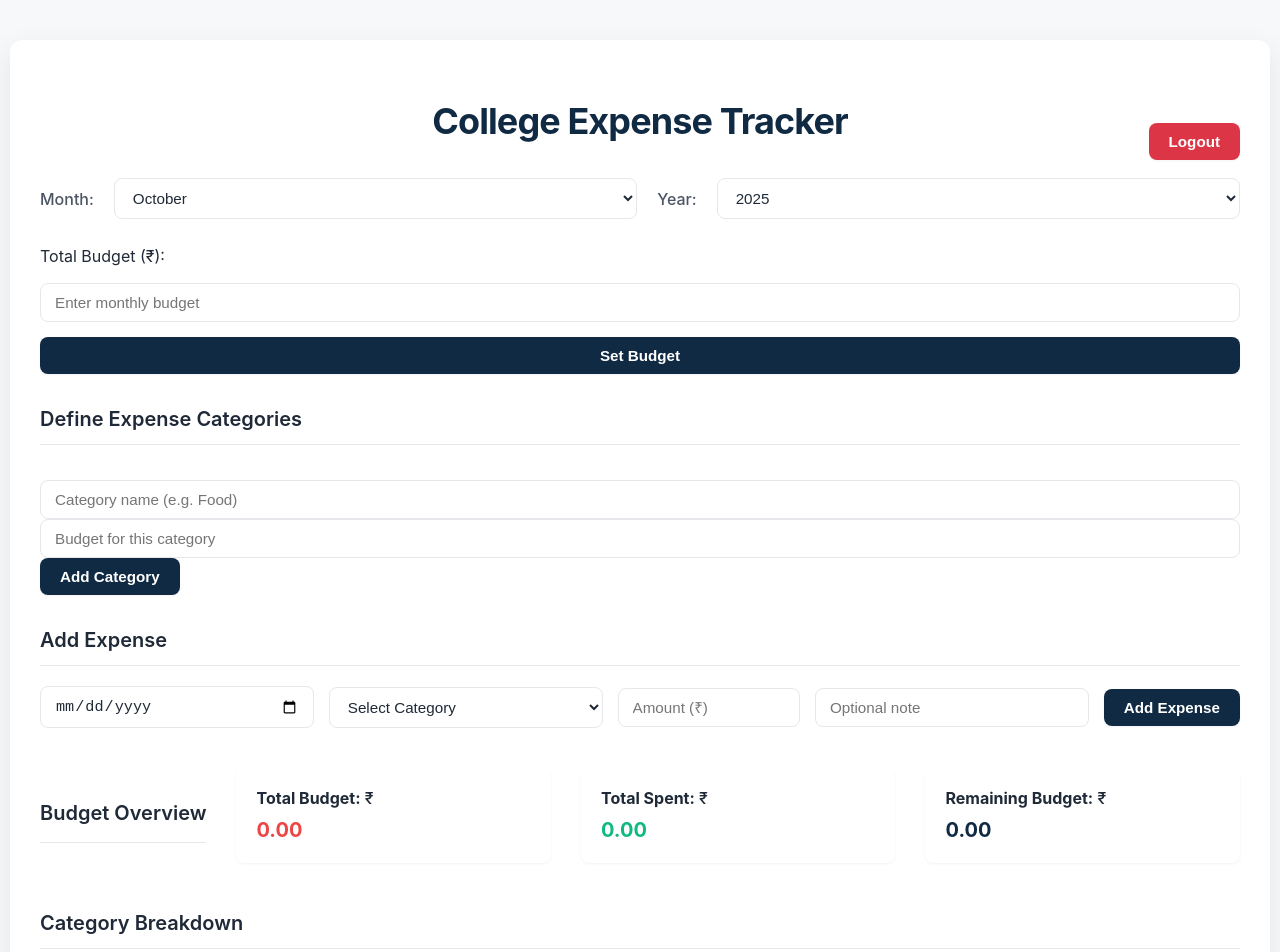
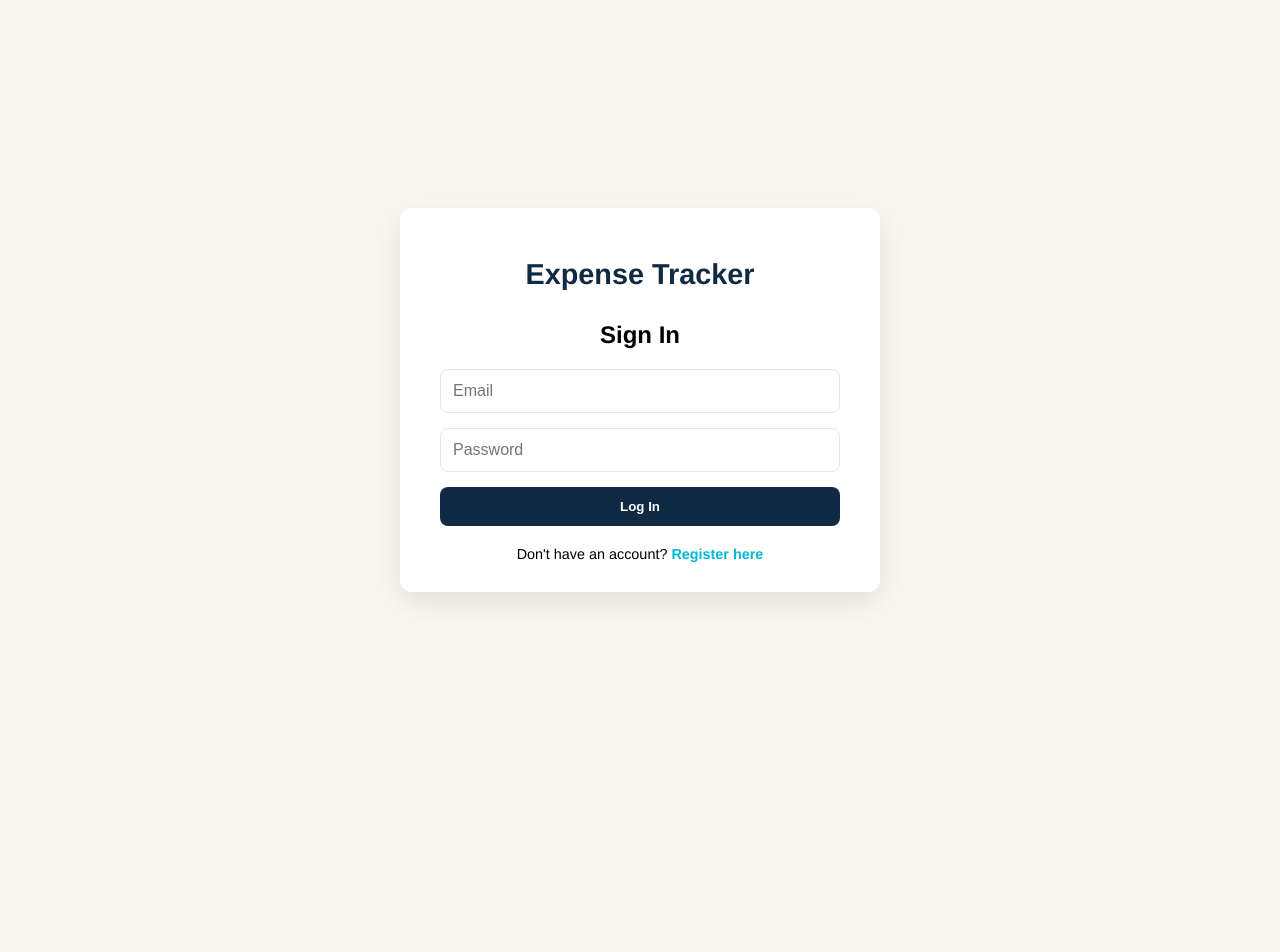
Before and after one commit to Aryavvij/Expense-Tracker, a plain HTML site: page frontend/index.html in a window 1280 px wide. Shown: the top 952 px of the page. After the commit the page ends 800 px from the top, so only its background shows below. Drawn offline with Linux system fonts and the light colour scheme; no server answers; sample sign-in values are in the browser's storage.

Commit message:
FINAL STRUCTURE: Renamed auth.html to index.html (new entry point) and index.html to dashboard.html for clean, secure user flow.

```diff
--- a/frontend/index.html
+++ b/frontend/index.html
@@ -3,79 +3,104 @@
 <head>
     <meta charset="UTF-8">
     <meta name="viewport" content="width=device-width, initial-scale=1.0">
-  <title>College Expense Tracker</title>
-  <link rel="stylesheet" href="style.css">
+    <title>Login / Register - Expense Tracker</title>
+    <style>
+        :root {
+            --primary-navy: #102A43;
+            --primary-accent: #00B8D9; /* Teal */
+            --background-cream: #F9F7F1;
+            --white: #FFFFFF;
+            --radius: 8px;
+        }
+        body {
+            font-family: 'Helvetica Neue', Arial, sans-serif;
+            background-color: var(--background-cream);
+            display: flex;
+            justify-content: center;
+            align-items: center;
+            min-height: 100vh;
+            margin: 0;
+        }
+        .auth-container {
+            background-color: var(--white);
+            padding: 30px 40px;
+            border-radius: 12px;
+            box-shadow: 0 10px 30px rgba(0, 0, 0, 0.1);
+            width: 100%;
+            max-width: 400px;
+            text-align: center;
+        }
+        h1 {
+            color: var(--primary-navy);
+            font-weight: 600;
+            margin-bottom: 30px;
+            font-size: 1.8rem;
+        }
+        input {
+            width: 100%;
+            padding: 12px;
+            margin-bottom: 15px;
+            border: 1px solid #E5E7EB;
+            border-radius: var(--radius);
+            box-sizing: border-box;
+            font-size: 1rem;
+        }
+        button {
+            width: 100%;
+            padding: 12px;
+            background-color: var(--primary-navy);
+            color: var(--white);
+            border: none;
+            border-radius: var(--radius);
+            cursor: pointer;
+            font-weight: 600;
+            transition: background-color 0.2s;
+        }
+        button:hover {
+            background-color: var(--primary-accent);
+        }
+        .switch-link {
+            margin-top: 20px;
+            font-size: 0.9rem;
+        }
+        .switch-link a {
+            color: var(--primary-accent);
+            text-decoration: none;
+            cursor: pointer;
+            font-weight: 600;
+        }
+        #message {
+            margin-bottom: 15px;
+            color: var(--error-color);
+            font-weight: 500;
+        }
+    </style>
 </head>
 <body>
-  <div class="container">
-    <h1>College Expense Tracker</h1>
+    <div class="auth-container">
+        <h1>Expense Tracker</h1>
 
-    <button id="logoutButton" type="button" onclick="logout()"
-            style="float: right; margin-top: -55px; background-color: #DC3545;">
-      Logout
-    </button>
-    <div class="filter-controls">
-      <label for="monthSelect">Month:</label>
-      <select id="monthSelect"></select>
+        <div id="auth-forms">
+            <form id="loginForm">
+                <h2>Sign In</h2>
+                <input type="email" id="loginEmail" placeholder="Email" required>
+                <input type="password" id="loginPassword" placeholder="Password" required>
+                <p id="message" style="color: red; display: none;"></p>
+                <button type="submit">Log In</button>
+            </form>
 
-      <label for="yearSelect">Year:</label>
-      <select id="yearSelect"></select>
-    </div>
-
-    <div class="budget-setup">
-      <label for="totalBudget">Total Budget (₹):</label>
-      <input type="number" id="totalBudgetInput" placeholder="Enter monthly budget">
-      <button id="setBudgetButton" type="button">Set Budget</button>
-    </div>
-
-    <div class="category-setup">
-      <h3>Define Expense Categories</h3>
-      <form id="categoryForm">
-        <input type="text" id="categoryName" placeholder="Category name (e.g. Food)" required>
-        <input type="number" id="categoryLimit" placeholder="Budget for this category" required>
-        <button type="submit">Add Category</button>
+            <form id="registerForm" style="display: none;">
+                <h2>Create Account</h2>
+                <input type="email" id="registerEmail" placeholder="Email" required>
+                <input type="password" id="registerPassword" placeholder="Password (min 6 chars)" required>
+                <p id="registerMessage" style="color: red; display: none;"></p>
+                <button type="submit">Register</button>
             </form>
         </div>
 
-    <div class="expense-entry">
-      <h3>Add Expense</h3>
-      <form id="expenseForm">
-        <input type="date" id="date" required>
-        <select id="categorySelect" required>
-          <option value="" disabled selected>Select Category</option>
-        </select>
-        <input type="number" id="amount" placeholder="Amount (₹)" required>
-        <input type="text" id="note" placeholder="Optional note">
-        <button type="submit">Add Expense</button>
-      </form>
-    </div>
-
-    <div class="overview">
-      <h3>Budget Overview</h3>
-      <p><strong>Total Budget:</strong> ₹<span id="totalBudgetDisplay">0</span></p>
-      <p><strong>Total Spent:</strong> ₹<span id="totalSpentDisplay">0</span></p>
-      <p><strong>Remaining Budget:</strong> ₹<span id="remainingBudgetDisplay">0</span></p>
-    </div>
-
-    <div class="category-breakdown">
-      <h3>Category Breakdown</h3>
-      <div id="categoryBreakdownList"></div>
-    </div>
-
-    <div class="expense-list">
-      <h3>All Expenses</h3>
-      <table>
-        <thead>
-          <tr>
-            <th>Date</th>
-            <th>Category</th>
-            <th>Amount</th>
-            <th>Note</th>
-            <th>Action</th>
-          </tr>
-        </thead>
-        <tbody id="expenseTableBody"></tbody>
-      </table>
+        <div class="switch-link">
+            <span id="switchText">Don't have an account? </span>
+            <a id="switchButton">Register here</a>
         </div>
     </div>
 
--- a/frontend/script.js
+++ b/frontend/script.js
@@ -14,7 +14,7 @@ function getToken() {
 
 function logout() {
     localStorage.removeItem('token');
-    window.location.href = '/auth.html';
+    window.location.href = '/index.html';
 }
 
 function setupAuthListeners() {
@@ -54,7 +54,7 @@ async function handleLogin(e) {
     try {
         const data = await fetchData(`${API_URL}/auth/login`, { email, password }, "POST");
         localStorage.setItem('token', data.token);
-        window.location.href = '/index.html';
+        window.location.href = '/dashboard.html';
     } catch (err) {
         messageDisplay.textContent = err.message || 'Login failed. Please check your credentials.';
         messageDisplay.style.display = 'block';
@@ -71,7 +71,7 @@ async function handleRegister(e) {
     try {
         const data = await fetchData(`${API_URL}/auth/register`, { email, password }, "POST");
         localStorage.setItem('token', data.token);
-        window.location.href = '/index.html';
+        window.location.href = '/dashboard.html';
     } catch (err) {
         messageDisplay.textContent = err.message || 'Registration failed.';
         messageDisplay.style.display = 'block';
@@ -416,14 +416,14 @@ function checkAuth() {
 
     if (window.location.pathname.includes('index.html')) {
         if (!token) {
-          window.location.href = '/auth.html';
+          window.location.href = '/index.html';
         } else {
             initialSetup();
         }
     }
     else if (window.location.pathname.includes('auth.html')) {
         if (token) {
-          window.location.href = '/index.html';
+          window.location.href = '/dashboard.html';
         } else {
             setupAuthListeners();
         }
```
Also changed, not shown: frontend/dashboard.html (added, +84 -0 lines). Lines whose indentation alone changed are shown as unchanged.
